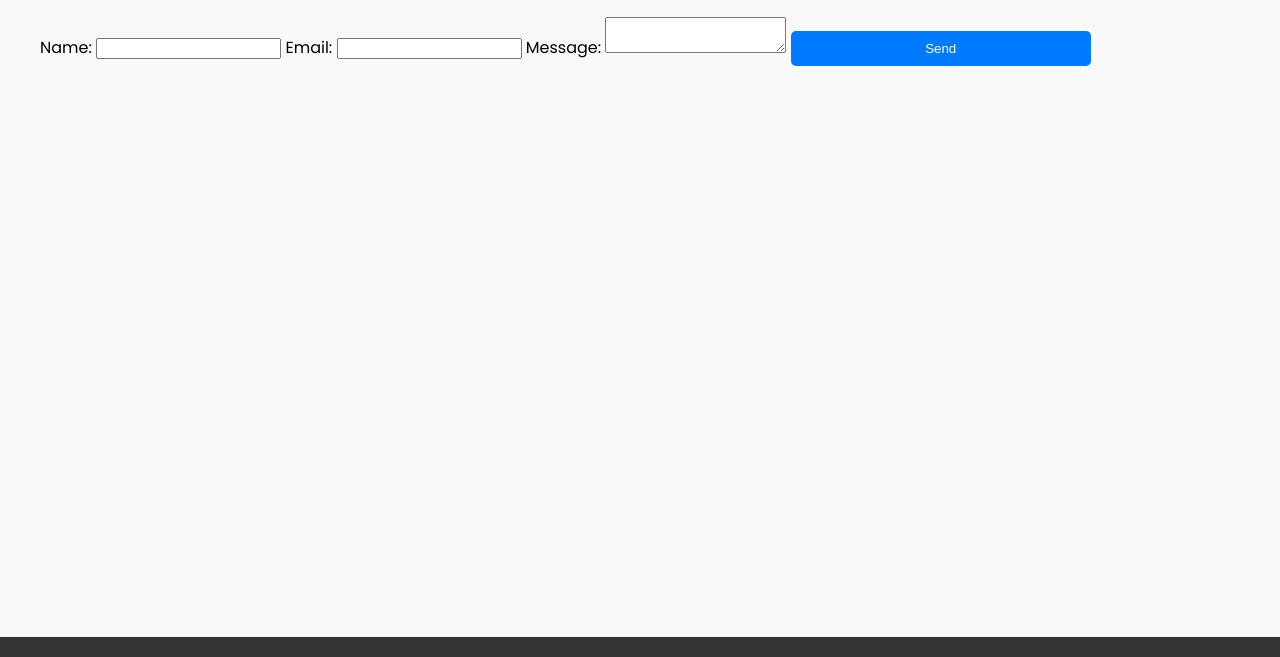
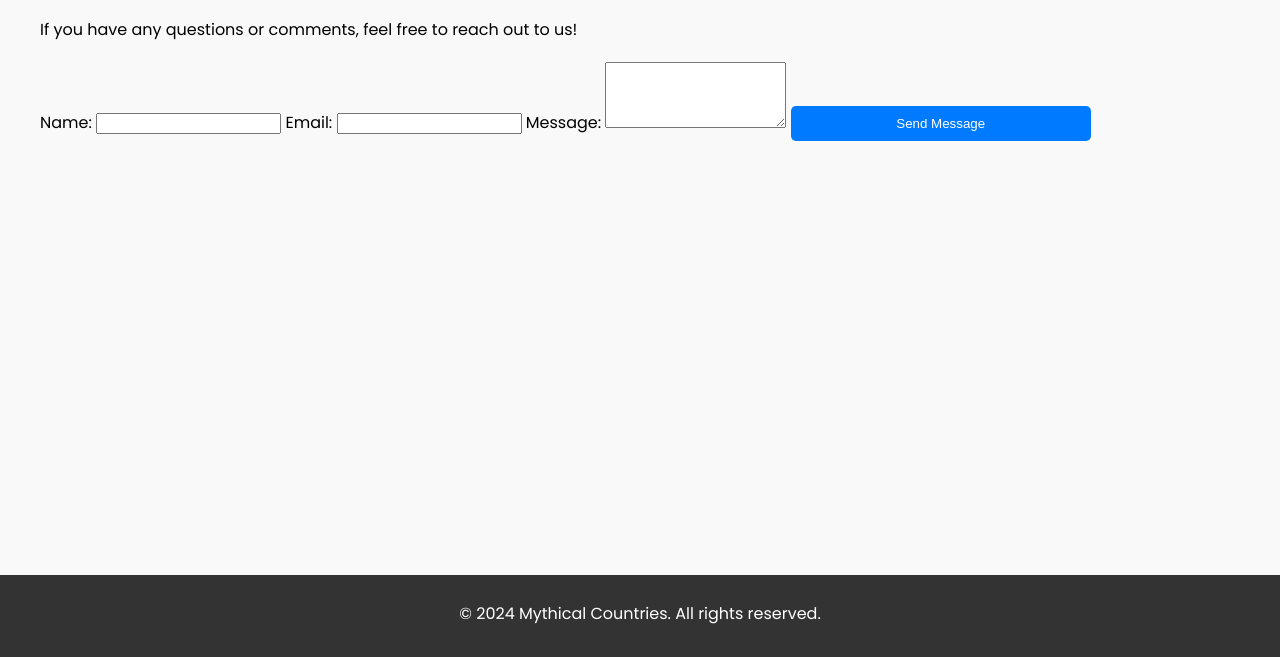
Before and after one commit to BrooksterBOYZ/Final-Project-Orange, a plain HTML site: page contact.html in a window 1280 px wide. Shown: the part 143-800 px from the top of the page. Drawn offline with Linux system fonts and the light colour scheme.

Commit message:
Update contact.html

```diff
--- a/contact.html
+++ b/contact.html
@@ -26,21 +26,25 @@
         <section id="contact">
             <div class="container">
                 <h1>Contact Us</h1>
+                <p>If you have any questions or comments, feel free to reach out to us!</p>
                 <form action="#" method="post">
                     <label for="name">Name:</label>
                     <input type="text" id="name" name="name" required>
+
                     <label for="email">Email:</label>
                     <input type="email" id="email" name="email" required>
+
                     <label for="message">Message:</label>
-                    <textarea id="message" name="message" required></textarea>
-                    <button type="submit">Send</button>
+                    <textarea id="message" name="message" rows="4" required></textarea>
+
+                    <button type="submit">Send Message</button>
                 </form>
             </div>
         </section>
     </main>
 
     <footer class="footer">
-        <!-- Footer content goes here -->
+        <p>&copy; 2024 Mythical Countries. All rights reserved.</p>
     </footer>
 </body>
 
```
